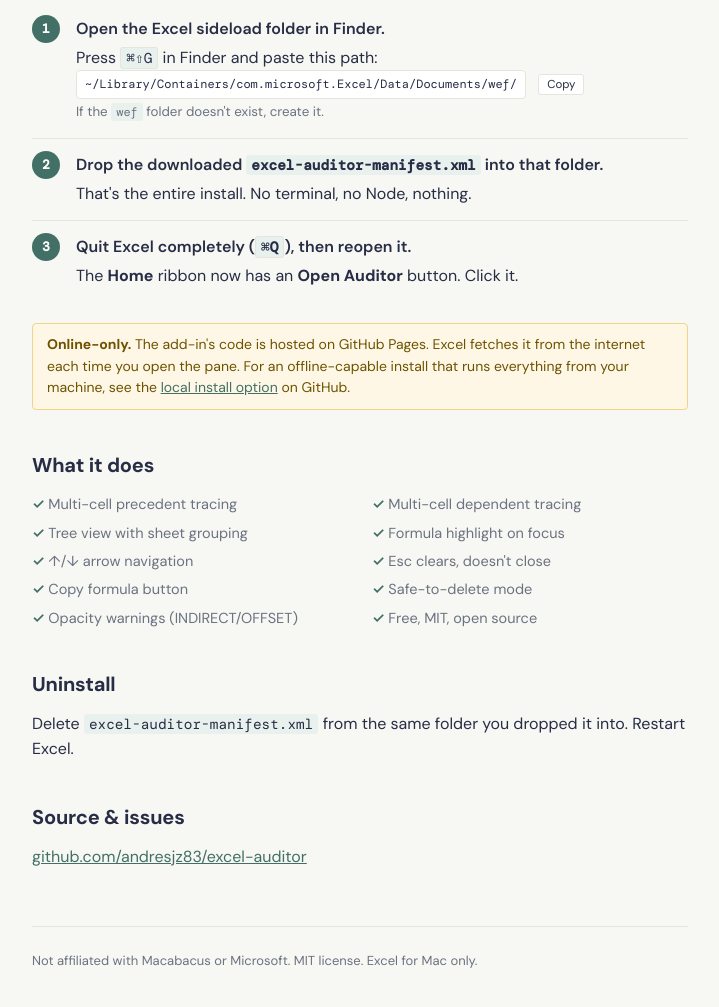
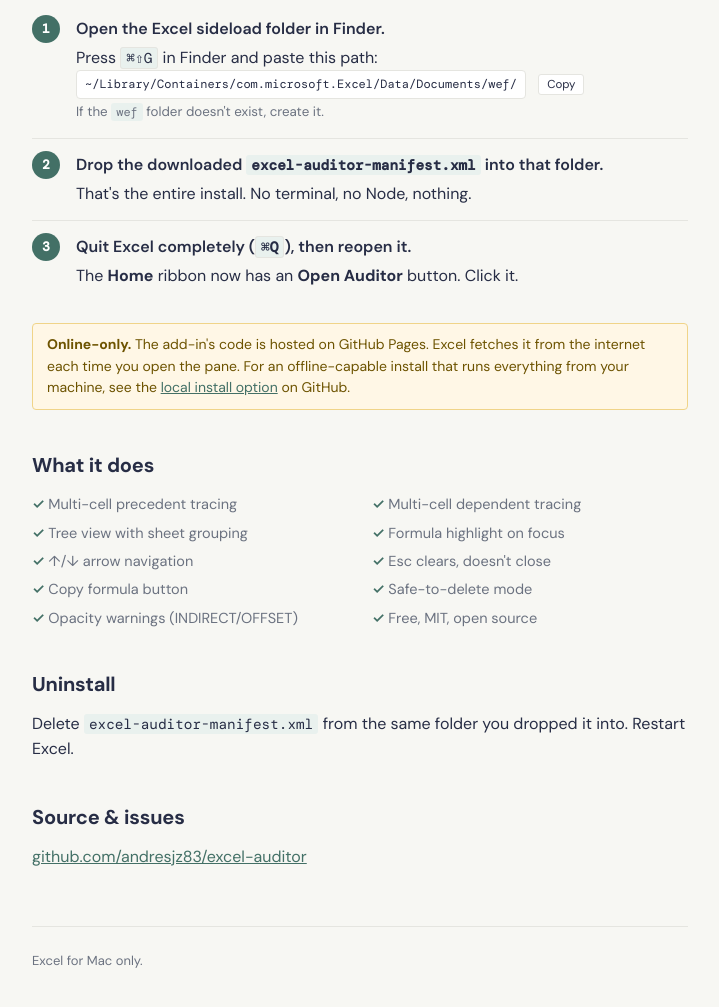
Before and after one commit to andresjz83/excel-auditor, a website: page docs/index.html in a window 1280 px wide. Shown: the part 367-1374 px from the top of the page, without its empty margins (280-999 px from the left). Drawn offline with nearby package versions, Linux system fonts and the light colour scheme.

Commit message:
Drop external-product references and license advertising from user-facing pages

```diff
--- a/docs/index.html
+++ b/docs/index.html
@@ -128,7 +128,7 @@
   <p><a href="https://github.com/andresjz83/excel-auditor">github.com/andresjz83/excel-auditor</a></p>
 
   <footer>
-    Not affiliated with Macabacus or Microsoft. MIT license. Excel for Mac only.
+    Excel for Mac only.
   </footer>
 </main>
 <script>
```
Also changed, not shown: README.md.
